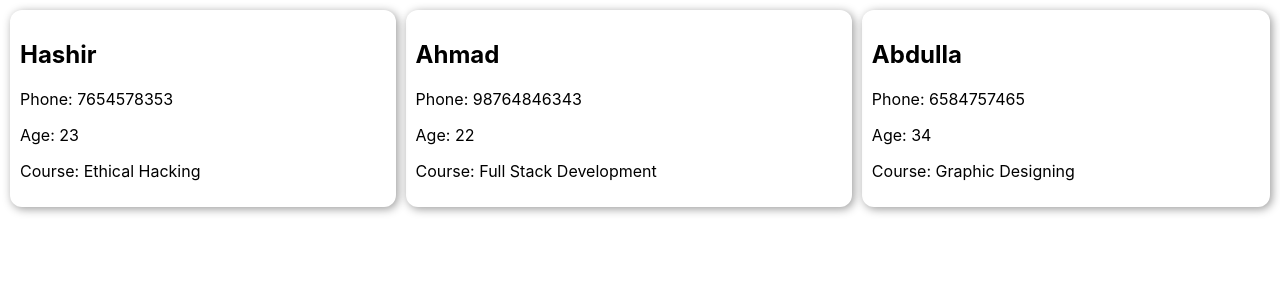
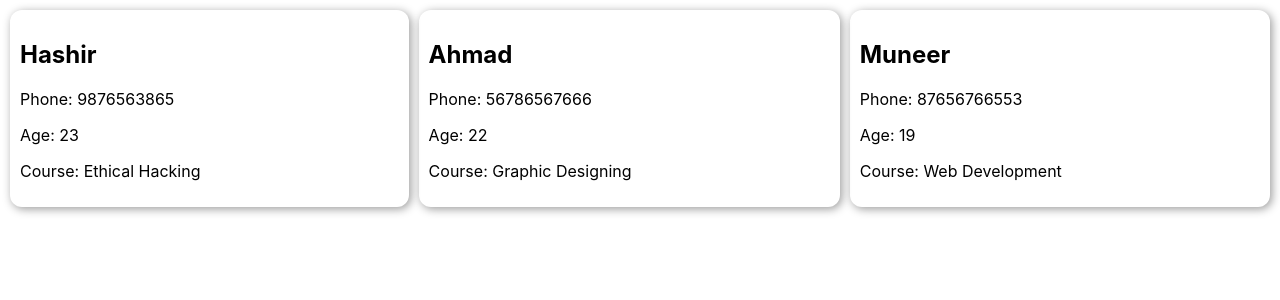
Before and after one commit to zborkala/studentcard, a React (Create React App) app: page / in a window 1280 px wide. Shown: the top 300 px of the page. Built offline with nearby package versions, Linux system fonts and the light colour scheme.

Commit message:
Used map for displaying multiple students

```diff
--- a/src/App.js
+++ b/src/App.js
@@ -1,11 +1,32 @@
 import Student from "./components/Student"
 
 function App () {
+  const students = [
+    {
+      name: 'Hashir',
+      age: 23,
+      phone: 9876563865,
+      course: 'Ethical Hacking'
+    },
+    {
+      name: 'Ahmad',
+      age: 22,
+      phone: 56786567666,
+      course: 'Graphic Designing'
+    },
+    {
+      name: 'Muneer',
+      age: 19,
+      phone: 87656766553,
+      course: 'Web Development'
+    },
+  ]
   return (
     <div className='container'>
-      <Student name='Hashir' age='23' phone='7654578353' course='Ethical Hacking' />
-      <Student name='Ahmad' age='22' phone='98764846343' course='Full Stack Development' />
-      <Student name='Abdulla' age='34' phone='6584757465' course='Graphic Designing' />
+      {students.map((student, index) => {
+        return <Student key={index} name={student.name} phone={student.phone} age={student.age} course={student.course} />
+      })}
+      {/* <Student name='Hashir' age='23' phone='7654578353' course='Ethical Hacking' /> */}
     </div>
   )
 }
```
